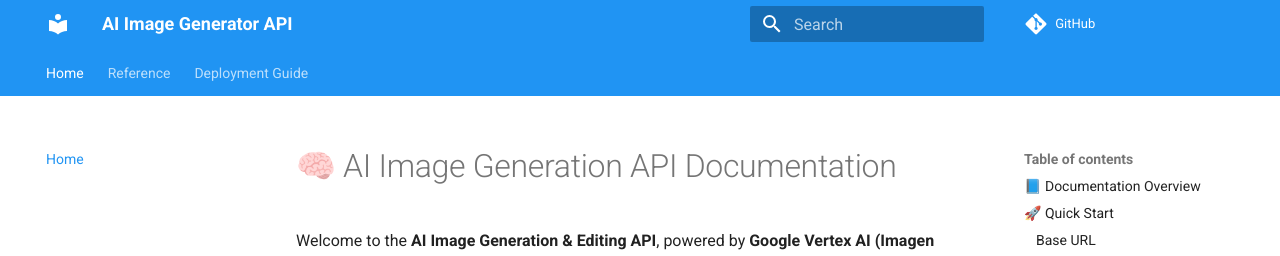
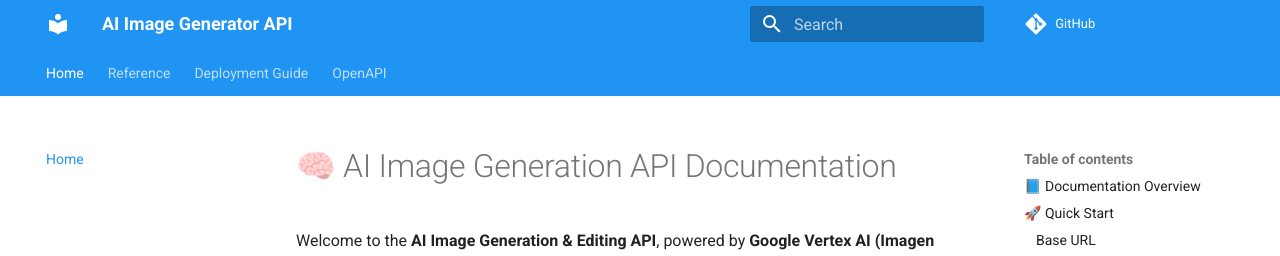
Before and after one commit to rm01844/img_gen_ai, an MkDocs documentation site: the page built from docs/index.md, in a window 1280 px wide and 900 px high. Shown: the top 256 px of the window. Built offline with MkDocs 1.6.1 and Material for MkDocs 9.7.7, drawn with Linux system fonts in a browser that asks for light colours; comment, search, counter and statistics services are not loaded.

Commit message:
Update mkdocs.yml

```diff
--- a/mkdocs.yml
+++ b/mkdocs.yml
@@ -9,6 +9,7 @@ nav:
       - API Endpoints: reference/api.md
       - Application Overview: reference/app.md
   - Deployment Guide: deployment.md
+  - OpenAPI: openapi.yaml
 
 theme:
   name: material
@@ -21,6 +22,7 @@ theme:
   palette:
     primary: blue
     accent: cyan
+    schema: slate
   favicon: images/favicon.ico
 
 markdown_extensions:
```
